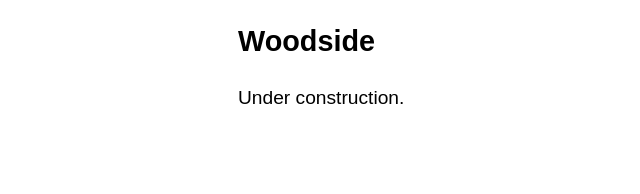
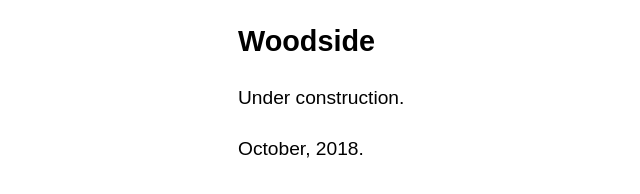
Before and after one commit to anthony-woodside/anthony-woodside.github.io, a plain HTML site: page index.html in a window 1280 px wide. Shown: the whole page, without its empty margins (18-658 px from the left). Drawn offline with Linux system fonts and the light colour scheme.

Commit message:
Date added

```diff
--- a/index.html
+++ b/index.html
@@ -24,6 +24,6 @@
 		<h1>Woodside</h1>
 		<aside>Under construction.</aside>
 	</header>
-
+  	<p>October, 2018.</p>
 </article>
 </html>
```
